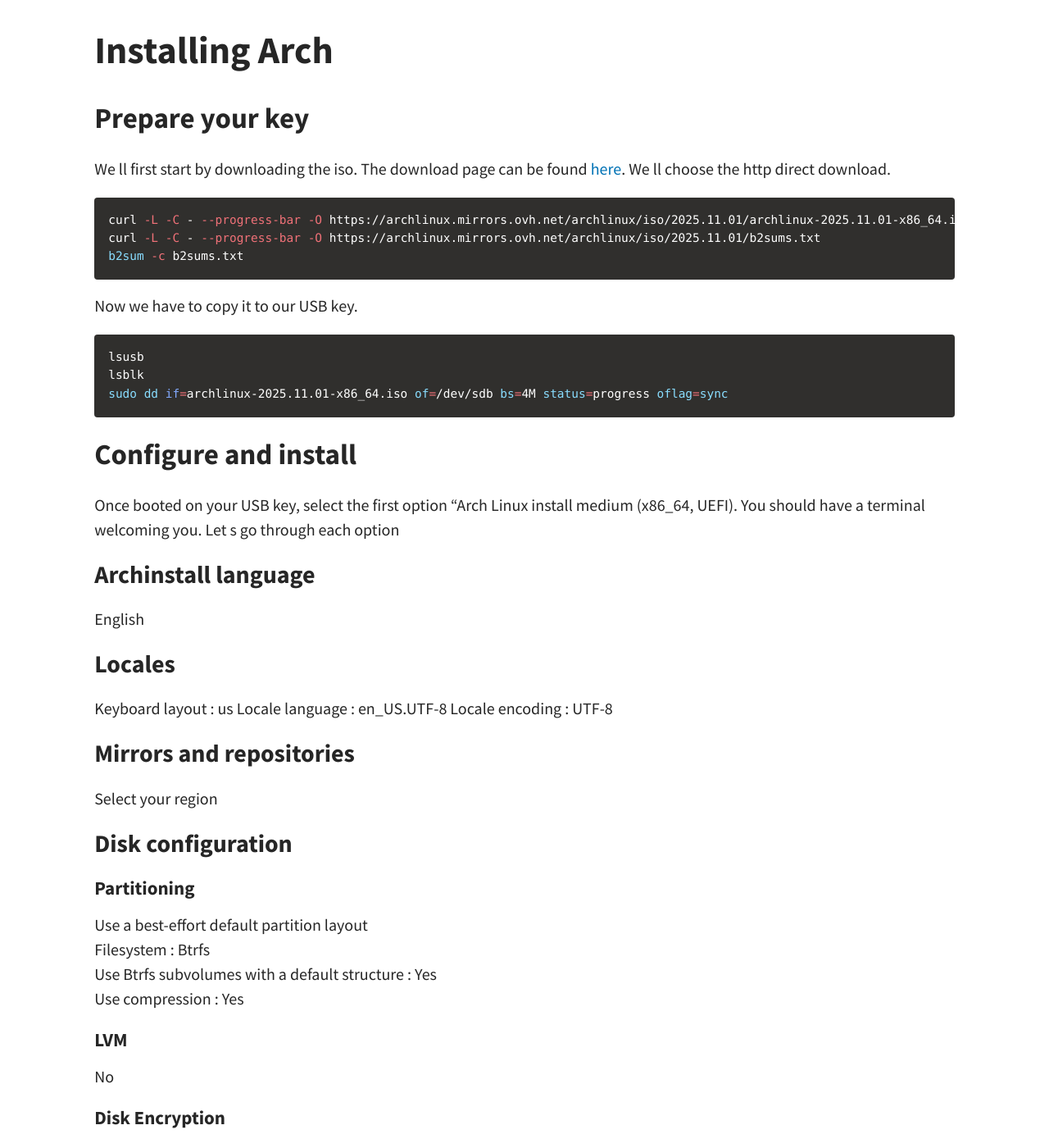
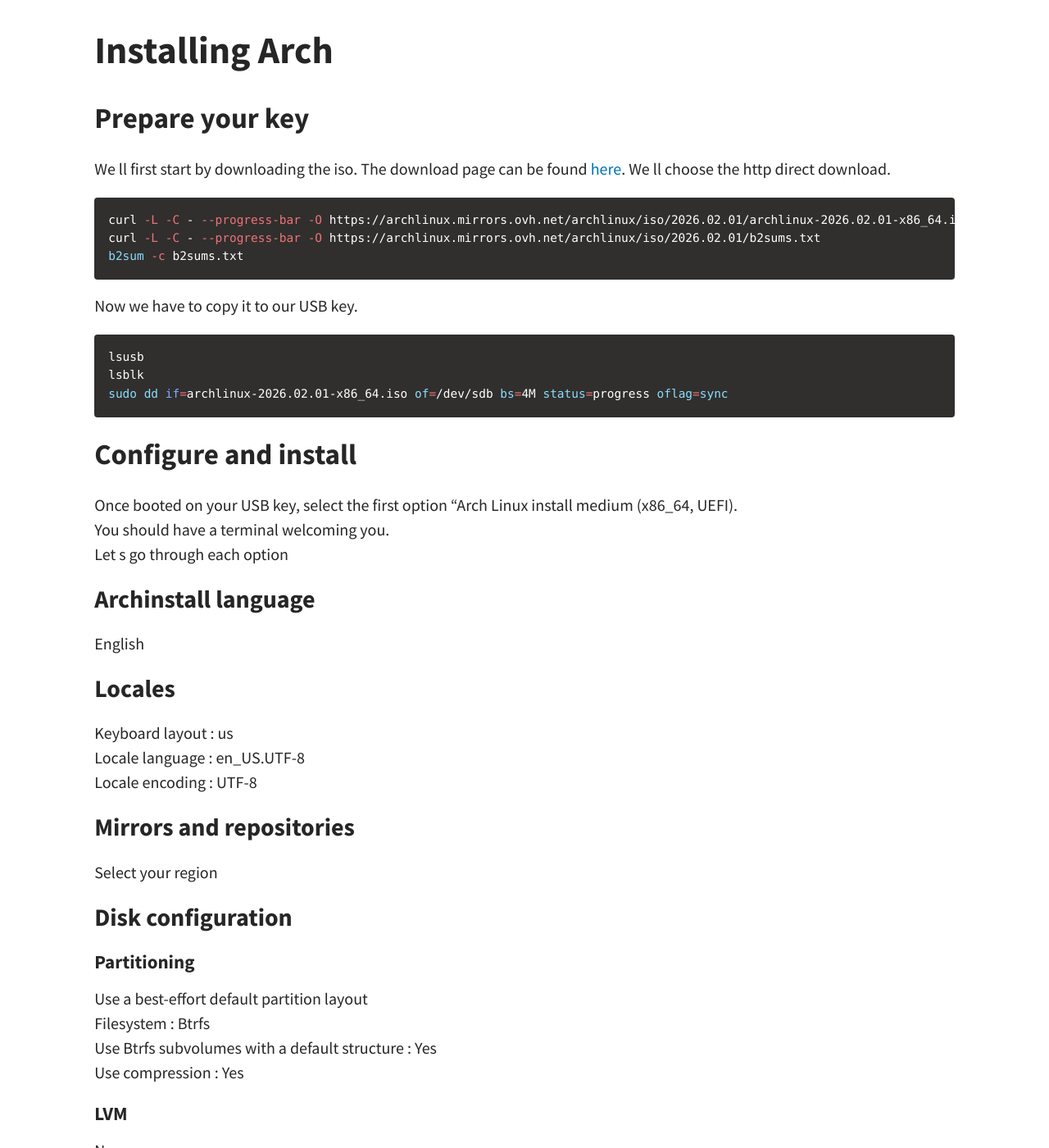
Before and after one commit to cristalcorp/cristalcorp.github.io, a Jekyll site: the page built from _posts/2024-12-14-Arch.md, in a window 1280 px wide and 1400 px high, scrolled down 402 px. Shown: the whole window at 82% size. Built offline with Jekyll 4.4.1, drawn with Linux system fonts in a browser that asks for light colours; a script that is not in the unit is left out; some of the changed text lies outside the part shown.

Commit message:
arch update

````diff
--- a/_posts/2024-12-14-Arch.md
+++ b/_posts/2024-12-14-Arch.md
@@ -12,18 +12,20 @@ How to install Arch and configure it with NeoVim and Hyprland tiling windows man
 ## Prepare your key
 We ll first start by downloading the iso. The download page can be found [here](https://archlinux.org/download/). We ll choose the http direct download.
 ```bash
-curl -L -C - --progress-bar -O https://archlinux.mirrors.ovh.net/archlinux/iso/2025.11.01/archlinux-2025.11.01-x86_64.iso
-curl -L -C - --progress-bar -O https://archlinux.mirrors.ovh.net/archlinux/iso/2025.11.01/b2sums.txt
+curl -L -C - --progress-bar -O https://archlinux.mirrors.ovh.net/archlinux/iso/2026.02.01/archlinux-2026.02.01-x86_64.iso
+curl -L -C - --progress-bar -O https://archlinux.mirrors.ovh.net/archlinux/iso/2026.02.01/b2sums.txt
 b2sum -c b2sums.txt
 ```
 Now we have to copy it to our USB key.
 ```bash
 lsusb
 lsblk
-sudo dd if=archlinux-2025.11.01-x86_64.iso of=/dev/sdb bs=4M status=progress oflag=sync
+sudo dd if=archlinux-2026.02.01-x86_64.iso of=/dev/sdb bs=4M status=progress oflag=sync
 ```
 ## Configure and install
-Once booted on your USB key, select the first option "Arch Linux install medium (x86_64, UEFI). You should have a terminal welcoming you. Let s go through each option
+Once booted on your USB key, select the first option "Arch Linux install medium (x86_64, UEFI).
+You should have a terminal welcoming you.
+Let s go through each option
 ### Archinstall language
 English
 ### Locales
````
Also changed, not shown: other parts of _posts/2024-12-14-Arch.md (+4 -5 lines).
